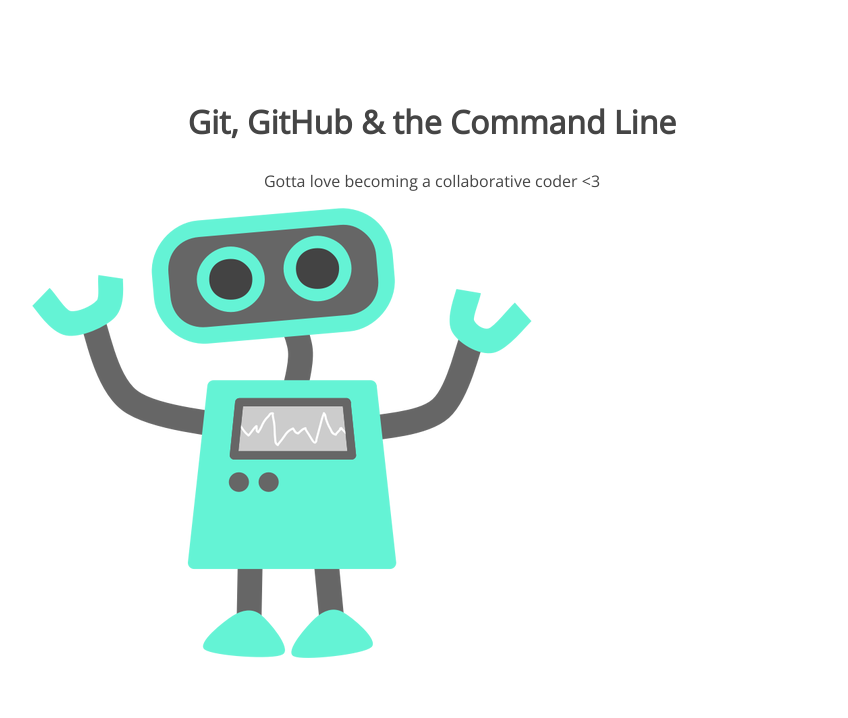
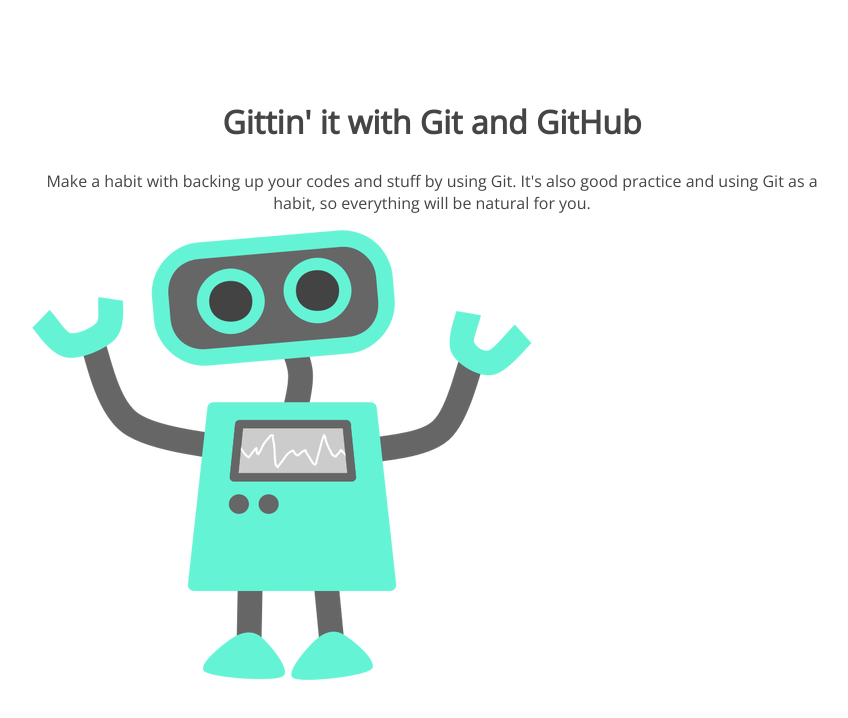
Before and after one commit to adriculous/105-project, a plain HTML site: page index.html in a window 1280 px wide. Shown: the whole page, without its empty margins (208-1056 px from the left). Drawn offline with nearby package versions, Linux system fonts and the light colour scheme.

Commit message:
Changed some text to the h1 heading and the text below it

```diff
--- a/index.html
+++ b/index.html
@@ -8,8 +8,8 @@
 </head>
 <body>
 	<section>
-		<h1>Git, GitHub & the Command Line</h1>
-		<p>Gotta love becoming a collaborative coder <3</p>
+		<h1>Gittin' it with Git and GitHub</h1>
+		<p>Make a habit with backing up your codes and stuff by using Git. It's also good practice and using Git as a habit, so everything will be natural for you.</p>
 		<img src="img/happy-blue-robot.png">
 	</section>
 </body>
```
